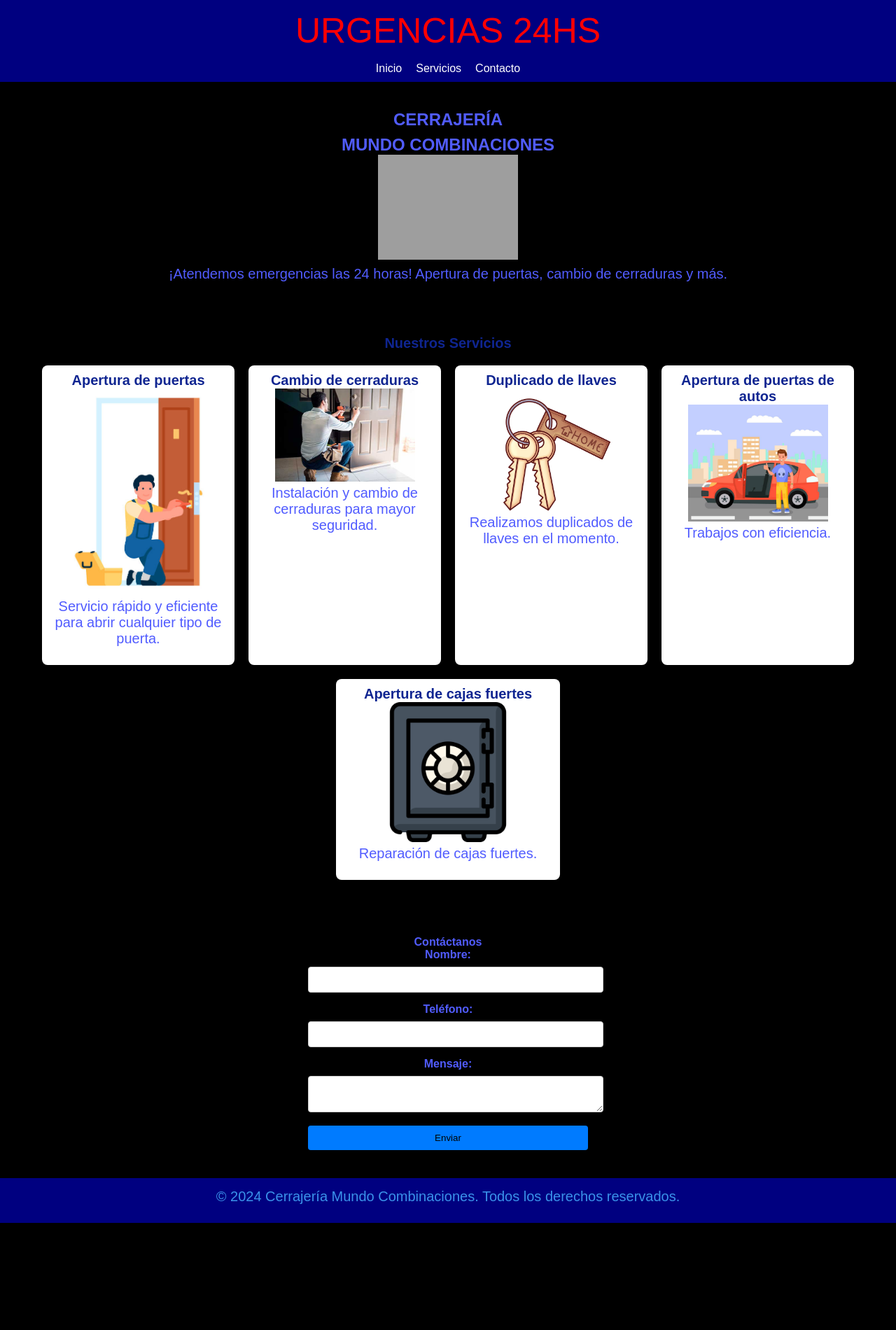
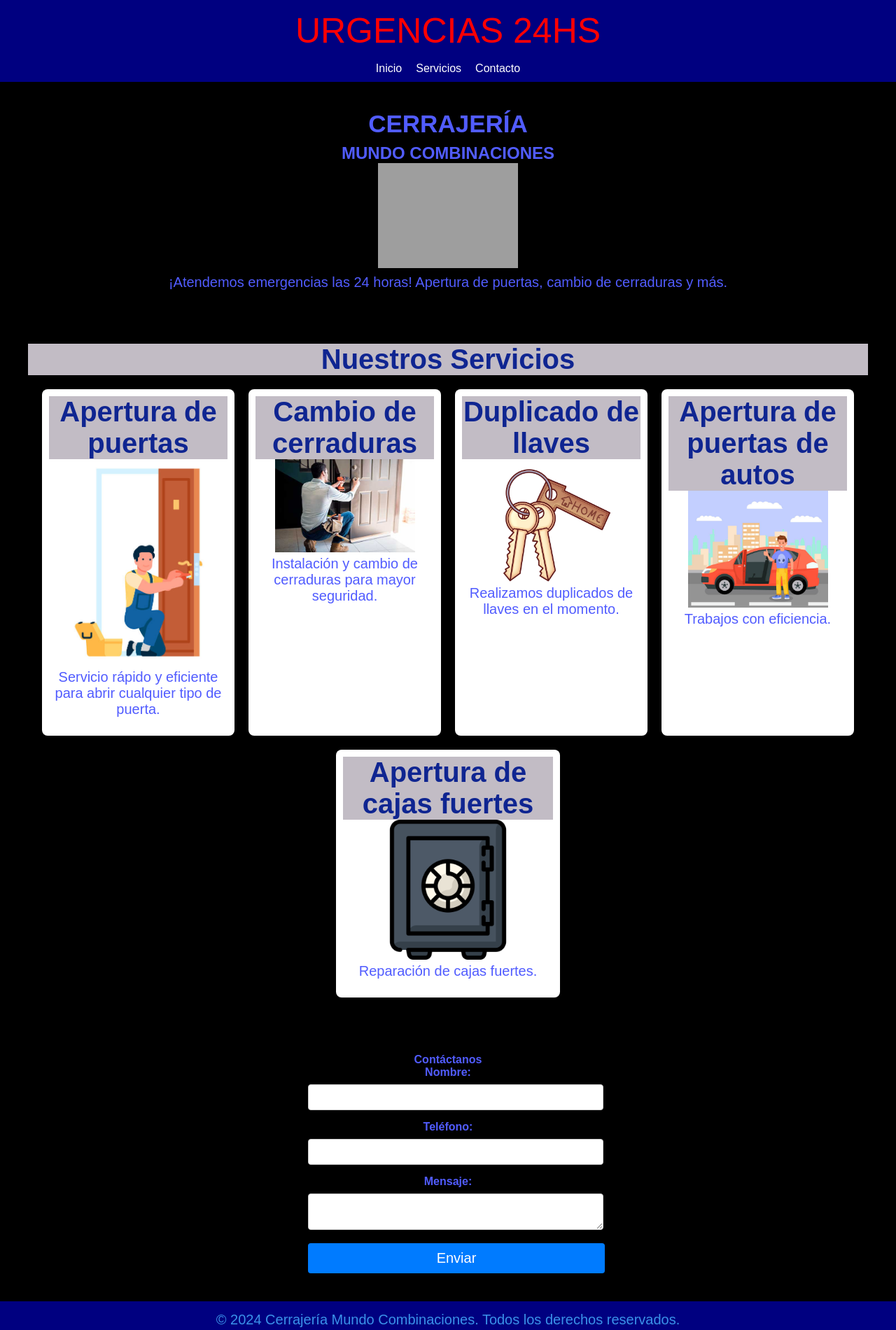
Before and after one commit to fabyup/tp_app_pagina_web_para-_cerrajeria, a plain HTML site: page index.html in a window 1280 px wide. Shown: the whole page at 70% size. Before the commit the page ends 1747 px from the top, so only its background shows below. Drawn offline with Linux system fonts and the light colour scheme; grey boxes are pictures that could not be loaded.

Commit message:
agregando stylo a la pagina

```diff
--- a/codigo.css
+++ b/codigo.css
@@ -10,6 +10,10 @@ body {
   color: white;
 }
 
+h1 {
+  font-size: 35px
+}
+
 /* Estilos de header y navegación */
 header {
   background-color: #000080;
@@ -19,6 +23,8 @@ header {
 }
 
 .urgencia {
+
+  flex-wrap: wrap;
   color: #ff0000;
   font-size: 50px;
 
@@ -38,8 +44,9 @@ nav a {
 
 h3 {
   color: #0f2591;
+  background-color: #c2bcc5;
   justify-content: center;
-  font-size: 20px;
+  font-size: 40px;
 }
 
 
@@ -75,6 +82,7 @@ section {
 }
 
 .imagen-cerrajero {
+  flex-wrap: wrap;
   width: 80%;
   max-width: 200px;
   height: auto;
@@ -123,11 +131,13 @@ p {
 }
 
 #form-contacto button {
-  width: 100%;
+  width: 106%;
   padding: 10px;
   background-color: #007bff;
+  color: #fff;
   border: none;
   border-radius: 4px;
+  font-size: 20px;
   cursor: pointer;
 }
 
--- a/index.html
+++ b/index.html
@@ -7,7 +7,7 @@
     <link rel="stylesheet" href="codigo.css">
 </head>
 <body>
-    <!-- Header con navegación -->
+
     <header>
         <p class="urgencia">URGENCIAS 24HS</p>
         <nav>
@@ -19,7 +19,7 @@
         </nav>
     </header>
 
-    <!-- Sección de inicio -->
+
     <section id="inicio">
         <h1>CERRAJERÍA</h1>
         <h2>MUNDO COMBINACIONES</h2>
@@ -29,13 +29,13 @@
         <p>¡Atendemos emergencias las 24 horas! Apertura de puertas, cambio de cerraduras y más.</p>
     </section>
 
-    <!-- Sección de servicios -->
+
     <section id="servicios">
         <h3>Nuestros Servicios</h3>
-        <div class="tarjetas-container" id="tarjetas-inner"></div> <!-- Contenedor de tarjetas -->
+        <div class="tarjetas-container" id="tarjetas-inner"></div>
     </section>
 
-    <!-- Sección de contacto -->
+
     <section id="contacto">
         <h4>Contáctanos</h4>
         <form id="form-contacto">
@@ -49,13 +49,13 @@
         </form>
     </section>
 
-    <!-- Footer -->
+
     <footer>
         <p>© 2024 Cerrajería Mundo Combinaciones. Todos los derechos reservados.</p>
     </footer>
 
-    <!-- Scripts -->
-    <script src="servicio.js" type="module"></script>
+
+    <script src="Servicio.js" type="module"></script>
     <script src="codigo.js" type="module"></script>
 </body>
 </html>
```
